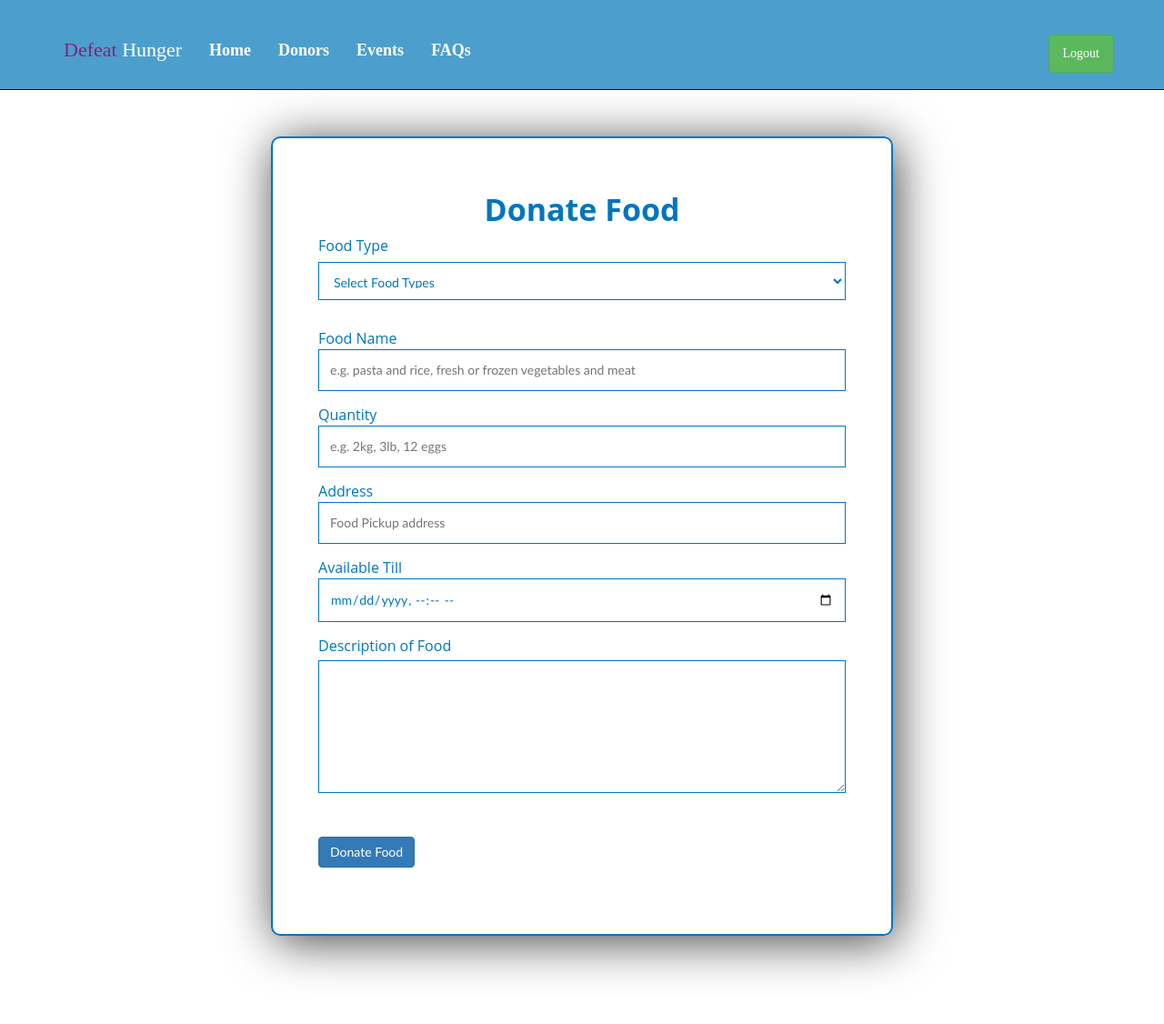
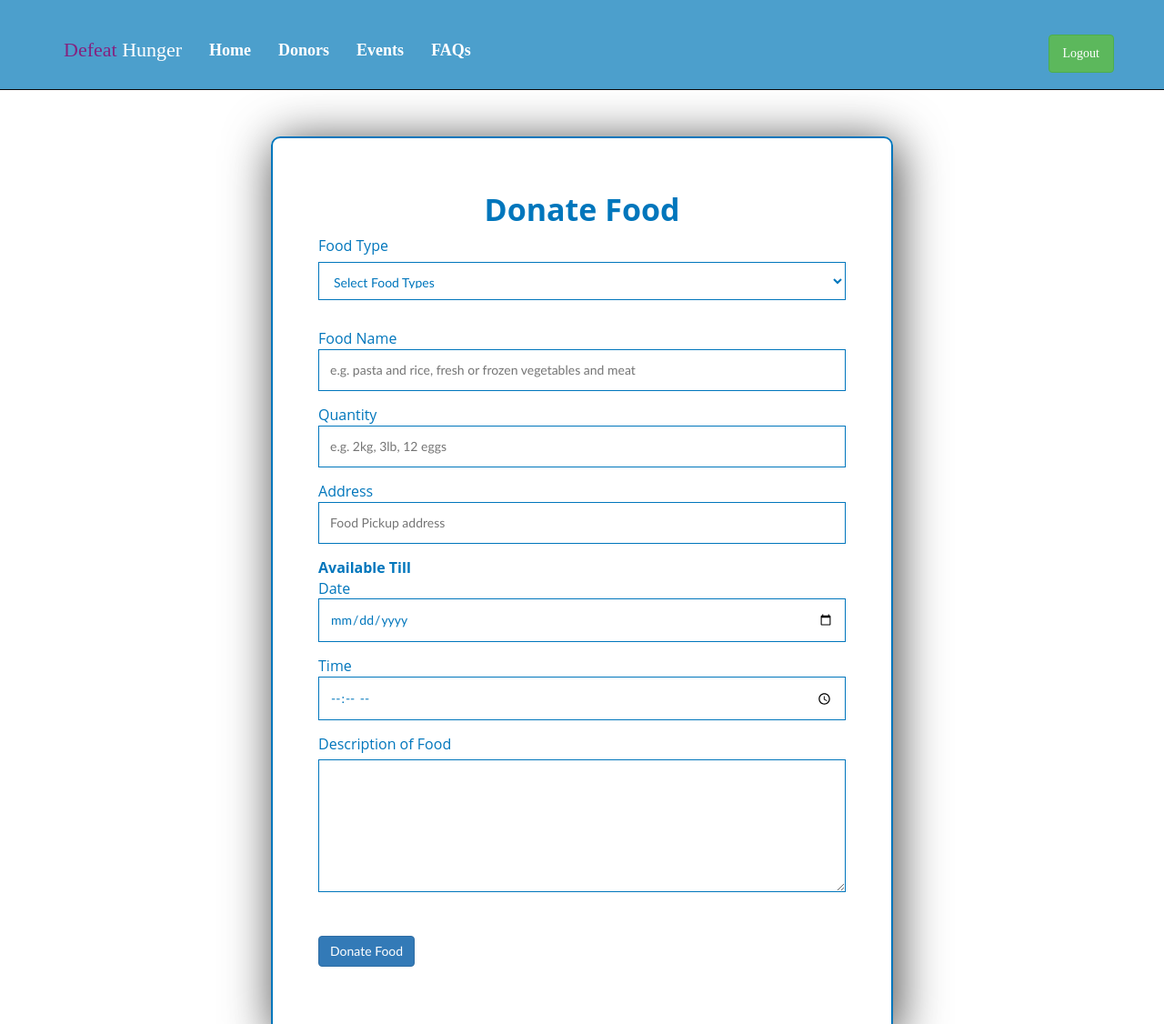
Before and after one commit to Naifish/Defeat-Hunger, a PHP site: page /donate-food.php in a window 1280 px wide. Shown: the top 1126 px of the page at 91% size. Run offline with PHP 8.4, Linux system fonts and the light colour scheme; the visitor is signed in with stand-in values (Sample User, id 1); some libraries are stand-ins or nearby versions; some web fonts are replaced.

Commit message:
Donation entry created

```diff
--- a/create-event.php
+++ b/create-event.php
@@ -47,7 +47,7 @@ The code wasn't much significantly modified, I removed all the unnecessary styli
 -->
 <div id="map"></div>
 <!-- End of Reference ============================================================================== -->
-<script src="https://maps.googleapis.com/maps/api/js?key=AIzaSyBum6nRIs04npnUan69qTmL_dCh4NG3qDE&libraries=places&callback=initAutocomplete"
+<script src="https://maps.googleapis.com/maps/api/js?key=AIzaSyAvWZqtPJD4meUjubfkecOeAJuB-sjI56M&libraries=places&callback=initAutocomplete"
         async defer></script>
 <script src="js/donate-food-map.js"></script>
 <!-- Footer-->
--- a/css/style.css
+++ b/css/style.css
@@ -18,6 +18,9 @@ body {
     clear: both;
 }
 
+.font-weight-bold{
+    font-weight: bold;
+}
 .navbar {
     padding: 30px 0px 10px 0px;
 }
@@ -343,7 +346,7 @@ footer li a:hover {
     font-size: 16px;
 }
 
-.donate-food-form-sec form input[type=text], .donate-food-form-sec form input[type=datetime-local], .donate-food-form-sec form input[type=password], .donate-food-form-sec form input[type=email], .donate-food-form-sec form select {
+.donate-food-form-sec form input[type=text], .donate-food-form-sec form input[type=datetime-local], .donate-food-form-sec form input[type=password], .donate-food-form-sec form input[type=email], .donate-food-form-sec form input[type=date], .donate-food-form-sec form input[type=time], .donate-food-form-sec form select {
     width: 100%;
     /*height: 30px;*/
     /*border-radius: 5px;*/
--- a/donate-food.php
+++ b/donate-food.php
@@ -1,14 +1,148 @@
+<?php
+
+session_start();
+$errors = "";
+$arrLength = 0;
+$foodType;
+$foodName;
+$quantity;
+$donarAddress;
+$date = '';
+$time;
+$foodDes;
+$userID = 0;
+require 'includes/connection.php';
+
+if (isset($_POST['btn-donate'])) {
+    $errors = array();
+
+    if (empty($_POST['foodType'])) {
+        $errors[] = "Food type is required";
+    }else {
+        $foodType = checkInput($_POST['foodType']);
+    }
+    if (empty($_POST['foodName'])) {
+        $errors[] = "Food name is required";
+    }else {
+        $foodName = checkInput($_POST['foodName']);
+    }
+
+    if (empty($_POST['quantity'])) {
+        $errors[] = "Food quantity is required";
+        /*regex for email address is taken from https://www.w3schools.com/tags/att_input_pattern.asp*/
+    } elseif (!(preg_match('/[a-z0-9 ]+$/', $_POST['quantity']))) {
+        /* end of reference */
+        $errors[] = "Invalid Food quantity. Only letters and numbers are accepted";
+    } else {
+        $quantity = checkInput($_POST['quantity']);
+    }
+
+    if (empty($_POST['donarAddress'])) {
+        $errors[] = "Address is required";
+    }else {
+        $donarAddress = checkInput($_POST['donarAddress']);
+    }
+
+    if (empty($_POST['date'])) {
+        $errors[] = "Food availability date is required";
+        /*regex for date is taken from https://www.regextester.com/96222 */
+    } elseif (!(preg_match('/^((19|20)\d{2})-((0|1)\d{1})-((0|1|2|3)\d{1})/', $_POST['date']))) {
+        /* end of reference */
+        $errors[] = "Invalid food availability date.";
+    } else {
+        $date = checkInput($_POST['date']);
+    }
+
+    if (empty($_POST['time'])) {
+        $errors[] = "Food availability time is required";
+        /*regex for date is taken from https://stackoverflow.com/questions/7536755/regular-expression-for-matching-hhmm-time-format/7536768 */
+    } elseif (!(preg_match('/^([0-9]|0[0-9]|1[0-9]|2[0-3]):[0-5][0-9]$/', $_POST['time']))) {
+        /* end of reference */
+        $errors[] = "Invalid food availability time.";
+    } else {
+        $time = checkInput($_POST['time']);
+    }
+
+    if (empty($_POST['foodDes'])) {
+        $errors[] = "Food description is required";
+    }else {
+        $foodDes = checkInput($_POST['foodDes']);
+    }
+
+    $arrLength = count($errors);
+    if ($arrLength == 0) {
+        $checkStatement;
+        try {
+            $connect = new PDO("mysql:host=$servername;dbname=" . $dbName, $username, $password);
+            $connect->setAttribute(PDO::ATTR_ERRMODE, PDO::ERRMODE_EXCEPTION);
+
+            try {
+                $getUserID = $connect->prepare("SELECT * FROM users WHERE email= :email");
+                $getUserID->execute(array(
+                    "email" => $_SESSION['email']
+                ));
+            } catch (Exception $ex) {
+                die("Error in execution of query:" . $ex);
+            }
+
+
+            if ($getUserID->rowCount() > 0) {
+                while ($row = $getUserID->fetch()) {
+                    $userID = $row['id'];
+                }
+            }
+            try {
+                $result = $connect->query(" INSERT INTO donations (userID,foodType,quantity,address,availDate,availTime,description) VALUES('$userID','$foodType','$quantity','$donarAddress','$date','$time','$foodDes')");
+
+                if ($result == true) {
+                    /*header('location:available-food.php');*/
+                    echo "food added success fully";
+                }
+            } catch (Exception $ex) {
+                die("Error in execution of query:" . $ex);
+            }
+
+        } catch (PDOException $e) {
+            echo "Connection failed: " . $e->getMessage() . "<br>";
+        }
+    }
+}
+
+
+/* Reference code W3school. Available: https://www.w3schools.com/php/php_form_validation.asp */
+function checkInput($val)
+{
+    $val = trim($val);
+    $val = stripslashes($val);
+    $val = htmlspecialchars($val);
+    return $val;
+}
+
+/* End Reference */
+
+?>
 <!DOCTYPE html>
 <html lang="en">
 <?php
-session_start();
-if(!isset($_SESSION) || empty($_SESSION['email'])){ header('location:login.php');}
+if (!isset($_SESSION) || empty($_SESSION['email'])) {
+    header('location:login.php');
+}
 require 'includes/header.php';
 ?>
 <div class="container donate-food-form">
     <!-- Reference : Advance web development assignment 1 -->
     <section class="donate-food-form-sec">
         <h1>Donate Food</h1>
+        <?php if ($arrLength > 0) { ?>
+            <section class="error-sec">
+                <h3>There was an error with your submission: </h3>
+                <ul>
+                    <?php for ($i = 0; $i < $arrLength; $i++) { ?>
+                        <li><?php echo $errors[$i]; ?></li>
+                    <?php } ?>
+                </ul>
+            </section>
+        <?php } ?>
         <form action="#" method="post" id="form-donate" name="form-donate">
             <div class="form-group">
                 <span>Food Type</span>
@@ -21,29 +155,35 @@ require 'includes/header.php';
                 </select>
             </div>
             <div class="form-group">
-                <span>Food Name</span><input type="text" value="" name="foodName"
+                <span>Food Name</span><input type="text" value="<?php if (isset($_POST['foodName'])){echo htmlentities($_POST['foodName']);} ?>" name="foodName"
                                              placeholder="e.g. pasta and rice, fresh or frozen vegetables and meat"
                                              required pattern="^[A-Za-z ]+$"
                                              title="Only letters, space are accepted">
             </div>
             <div class="form-group">
-                <span>Quantity</span><input type="text" required name="quantity" placeholder="e.g. 2kg, 3lb, 12 eggs"
+                <span>Quantity</span><input type="text" value="<?php if (isset($_POST['quantity'])){echo htmlentities($_POST['quantity']);} ?>" required name="quantity" placeholder="e.g. 2kg, 3lb, 12 eggs"
                                             pattern="^[A-Za-z 0-9]+" title=" Only letters, Numbers and space accepted">
             </div>
             <div class="form-group">
-                <span>Address</span><input required id="pac-input" name="donarAddress" class="controls" type="text"
+                <span>Address</span><input required id="pac-input" value="<?php if (isset($_POST['donarAddress'])){echo htmlentities($_POST['donarAddress']);} ?>" name="donarAddress" class="controls" type="text"
                                            placeholder="Food Pickup address">
             </div>
             <div class="form-group">
-                <span>Available Till</span>
-                <input type="datetime-local" required name="availableTime">
+                <span class="font-weight-bold">Available Till</span><br>
+                <span>Date</span>
+                <input type="date" class="controls" name="date" required>
+            </div>
+            <div class="form-group">
+                <span>Time</span>
+                <input type="time" class="controls" name="time" required>
             </div>
             <div class="form-group">
                 <span>Description of Food</span>
-                <textarea rows="6" required name="foodDes"></textarea>
+                <textarea rows="6" required name="foodDes"><?php if (isset($_POST['foodDes'])){echo htmlentities($_POST['foodDes']);} ?></textarea>
             </div>
             <div class="form-group">
-                <button type="submit" id="btn-donate" class="btn btn-primary navbar-btn">Donate Food</button>
+                <button type="submit" id="btn-donate" name="btn-donate" class="btn btn-primary navbar-btn">Donate Food
+                </button>
             </div>
         </form>
     </section>
@@ -61,11 +201,11 @@ include 'includes/footer.php';
         $('.sldr').bxSlider({
             auto: true
         });
-    //End of BX Slider
+        //End of BX Slider
 
 // Reference: Form Validation- https://www.sitepoint.com/basic-jquery-form-validation-tutorial/
 // [9] sitepoint.com "JQuery Validators". sitepoint.com [Online]. Available. "https://www.sitepoint.com/basic-jquery-form-validation-tutorial/".[Accessed On: 28th June 2018].
-    // Modification in success method functionality and different validation fieds
+        // Modification in success method functionality and different validation fieds
         $(function () {
             $("form[name='form-donate']").validate({
                 rules: {
@@ -73,7 +213,8 @@ include 'includes/footer.php';
                     foodName: "required",
                     quantity: "required",
                     donarAddress: "required",
-                    availableTime: "required",
+                    date: "required",
+                    time: "required",
                     foodDes: "required",
 
                 },
@@ -82,12 +223,13 @@ include 'includes/footer.php';
                     foodName: "Please enter Food Name",
                     quantity: "Please enter Food Quantity",
                     donarAddress: "Donar Address is required",
-                    availableTime: "Food availability time is required",
+                    date: "Food availability date is required",
+                    time: "Food availability time is required",
                     foodDes: "Food Description is required",
                 },
                 submitHandler: function (form) {
                     form.submit();
-                    alert('Food has been posted successfully. Someone will contact you soon.');
+                    /*alert('Food has been posted successfully. Someone will contact you soon.');*/
                 }
             });
         });
@@ -98,7 +240,7 @@ include 'includes/footer.php';
 <!-- [10] developers.google.com "Autocomplete Geolocation". google.com [Online]. Available. "https://developers.google.com/maps/documentation/javascript/examples/places-searchbox".[Accessed On: 28th June 2018]. -->
 <!-- Modification: position of actual autofill textbox and coordinates of the default location -->
 <script src="js/donate-food-map.js"></script>
-<script src="https://maps.googleapis.com/maps/api/js?key=AIzaSyBum6nRIs04npnUan69qTmL_dCh4NG3qDE&libraries=places&callback=initAutocomplete"
+<script src="https://maps.googleapis.com/maps/api/js?key=AIzaSyAvWZqtPJD4meUjubfkecOeAJuB-sjI56M&libraries=places&callback=initAutocomplete"
         async defer></script>
 <!-- End of reference Geolocation -->
 
--- a/get-food.php
+++ b/get-food.php
@@ -7,7 +7,7 @@ require 'includes/header.php';
 ?>
       <!-- Reference from https://www.w3schools.com/howto/howto_css_contact_section.asp -->
 <div class="container get-food">
-    <input id="address" type="hidden" value="Dalhousie University">
+    <input id="address" type="hidden" value="1 Sheradon Place, Halifax, NS, Canada">
             <ul>
             <li data-foodType="fast-food"><h3>32 Chicken Burgers</h3><span class="locationFood"><i
                     class="glyphicon glyphicon-map-marker"></i> McDonalds, Clayton Park</span>
```
